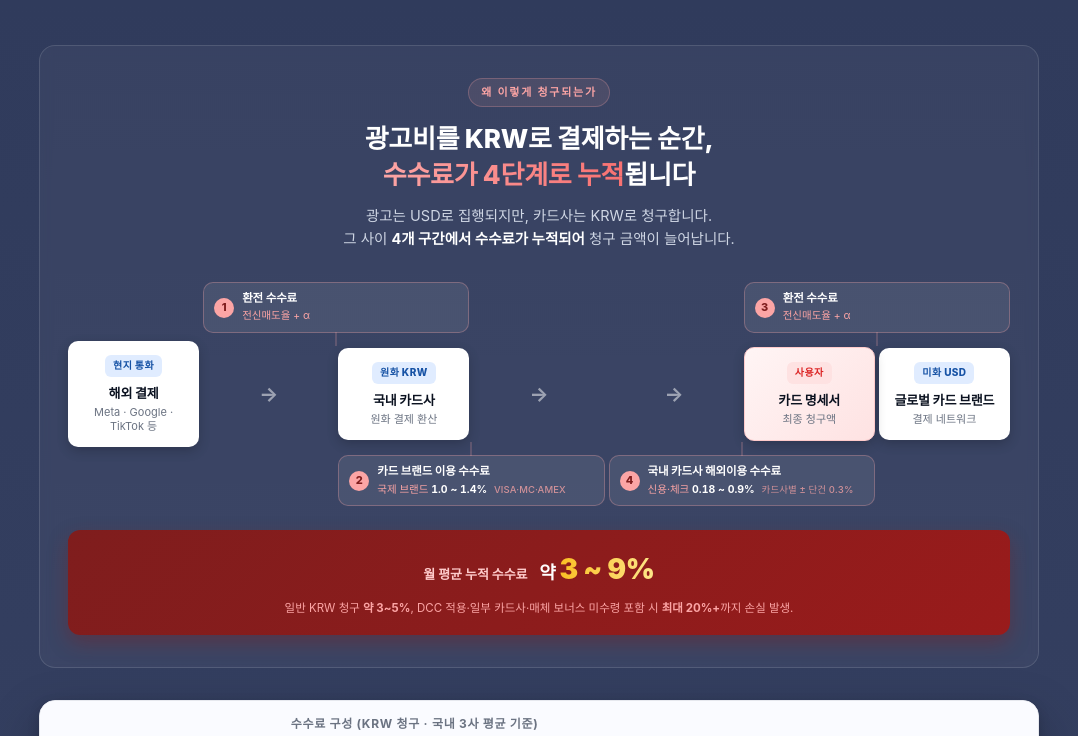
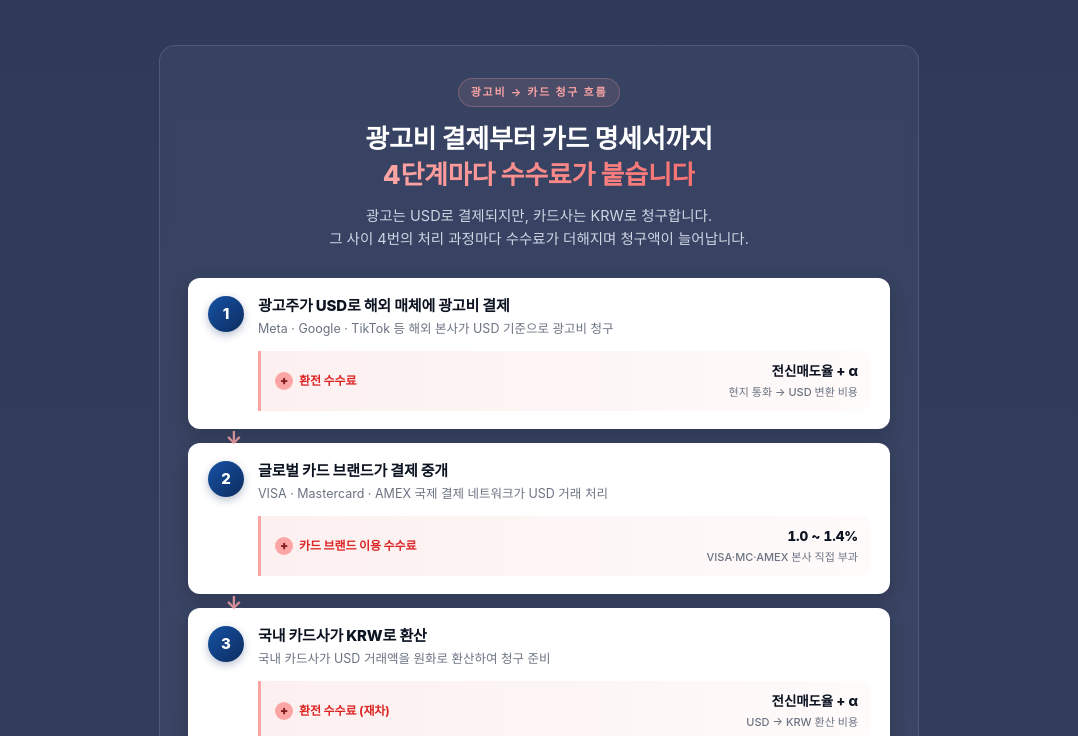
Before and after one commit to appsilon-ai/premium_acc_lead, a website: page index.html in a window 1280 px wide. Shown: the part 3262-3998 px from the top of the page, without its empty margins (101-1179 px from the left). Drawn offline with Linux system fonts and the light colour scheme; a web font is replaced by a local one.

Commit message:
Simplify fee flow explainer: vertical step layout

```diff
--- a/index.html
+++ b/index.html
@@ -1148,49 +1148,35 @@
   .statement-annotation b{color:var(--warn);font-weight:800}
   .statement-annotation .arrow{flex-shrink:0;width:28px;height:28px;border-radius:50%;background:var(--warn);color:#fff;display:grid;place-items:center;font-size:16px;font-weight:800;margin-top:2px}
 
-  /* FEE FLOW EXPLAINER — 4단계 수수료 흐름 다이어그램 */
-  .fee-flow-explainer{max-width:1000px;margin:0 auto 32px;background:rgba(255,255,255,.04);border:1px solid rgba(255,255,255,.12);border-radius:16px;padding:32px 28px;backdrop-filter:blur(6px)}
-  .fee-flow-head{text-align:center;margin-bottom:32px}
+  /* FEE FLOW EXPLAINER — 단순화된 세로 스텝 흐름 */
+  .fee-flow-explainer{max-width:760px;margin:0 auto 32px;background:rgba(255,255,255,.04);border:1px solid rgba(255,255,255,.12);border-radius:16px;padding:32px 28px;backdrop-filter:blur(6px)}
+  .fee-flow-head{text-align:center;margin-bottom:28px}
   .ff-eyebrow{display:inline-block;font-size:11px;font-weight:700;letter-spacing:.16em;text-transform:uppercase;color:#fca5a5;background:rgba(252,165,165,.1);padding:5px 12px;border-radius:999px;border:1px solid rgba(252,165,165,.25)}
   .fee-flow-head h3{margin:14px 0 10px;font-size:clamp(20px, 2.6vw, 26px);font-weight:800;color:#fff;line-height:1.4;letter-spacing:-.01em;word-break:keep-all}
   .ff-accent{color:#fca5a5;background:linear-gradient(90deg,#fca5a5,#f87171);-webkit-background-clip:text;background-clip:text;-webkit-text-fill-color:transparent}
   .fee-flow-head p{font-size:14.5px;color:#cfd6e4;line-height:1.6;word-break:keep-all}
   .fee-flow-head p b{color:#fff;font-weight:700}
-  /* Diagram - desktop horizontal grid */
-  .fee-flow-diagram{display:grid;grid-template-columns:repeat(7, 1fr);grid-template-rows:auto auto auto;gap:8px 4px;align-items:center;margin-bottom:24px}
-  /* Stages: positioned in middle row (row 2), arrows between */
-  .ff-stage{grid-row:2;background:#fff;border-radius:10px;padding:14px 10px;text-align:center;box-shadow:0 4px 12px rgba(0,0,0,.2);min-height:88px;display:flex;flex-direction:column;justify-content:center}
-  .ff-stage:nth-of-type(1){grid-column:1}
-  .ff-stage:nth-of-type(2){grid-column:3}
-  .ff-stage:nth-of-type(3){grid-column:5}
-  .ff-stage:nth-of-type(4){grid-column:7}
-  .ff-stage.ff-stage-final{background:linear-gradient(135deg, #fff5f5, #fee2e2);border:1px solid #fecaca}
-  .ff-stage-tag{font-size:10px;font-weight:800;color:#1652a5;background:#e0ecff;padding:3px 8px;border-radius:6px;display:inline-block;letter-spacing:.04em;margin-bottom:8px;align-self:center}
-  .ff-stage.ff-stage-final .ff-stage-tag{color:#dc2626;background:#fee2e2}
-  .ff-stage-title{font-size:13px;font-weight:800;color:var(--ink);letter-spacing:-.01em;line-height:1.3}
-  .ff-stage-desc{font-size:11px;color:var(--ink-3);margin-top:3px;line-height:1.3}
-  /* Arrows between stages */
-  .ff-arrow{grid-row:2;color:rgba(255,255,255,.5);font-size:20px;text-align:center;font-weight:700}
-  .ff-arrow:nth-of-type(1){grid-column:2}
-  .ff-arrow:nth-of-type(2){grid-column:4}
-  .ff-arrow:nth-of-type(3){grid-column:6}
-  /* Fee markers — fees 1,3 go above (row 1), fees 2,4 go below (row 3) */
-  .ff-fee{background:rgba(255,255,255,.08);border:1px solid rgba(252,165,165,.3);border-radius:10px;padding:8px 10px;display:flex;align-items:center;gap:8px;font-size:11px;line-height:1.35;position:relative}
-  .ff-fee::before{content:'';position:absolute;width:1px;background:rgba(252,165,165,.4);height:14px;left:50%;transform:translateX(-50%)}
-  .ff-fee.fee-1, .ff-fee.fee-3{grid-row:1}
-  .ff-fee.fee-2, .ff-fee.fee-4{grid-row:3}
-  .ff-fee.fee-1::before, .ff-fee.fee-3::before{bottom:-14px}
-  .ff-fee.fee-2::before, .ff-fee.fee-4::before{top:-14px}
-  .ff-fee.fee-1{grid-column:2 / span 2}
-  .ff-fee.fee-2{grid-column:3 / span 2}
-  .ff-fee.fee-3{grid-column:6 / span 2}
-  .ff-fee.fee-4{grid-column:5 / span 2}
-  .ff-fee-num{flex-shrink:0;width:20px;height:20px;border-radius:50%;background:#fca5a5;color:#7f1d1d;display:grid;place-items:center;font-size:11px;font-weight:800}
-  .ff-fee-name{font-size:11.5px;font-weight:700;color:#fff;letter-spacing:-.01em}
-  .ff-fee-rate{font-size:10.5px;color:#fca5a5;margin-top:2px;font-variant-numeric:tabular-nums;line-height:1.5}
-  .ff-fee-rate b{color:#fff;font-weight:700}
-  .ff-fee-tag{display:inline-block;font-size:9.5px;color:rgba(252,165,165,.75);font-weight:500;letter-spacing:.01em;margin-left:4px}
-  /* Total summary */
+
+  /* 스텝 리스트 — 세로 흐름 */
+  .ff-steps{display:flex;flex-direction:column;gap:14px;margin-bottom:22px}
+  .ff-step{position:relative;background:#fff;border-radius:12px;padding:18px 20px;box-shadow:0 6px 18px rgba(0,0,0,.18);display:flex;gap:14px;align-items:flex-start}
+  /* 스텝 사이 연결선 + 아래 화살표 */
+  .ff-step:not(:last-child)::after{content:'↓';position:absolute;left:34px;bottom:-18px;width:24px;height:18px;text-align:center;color:rgba(252,165,165,.8);font-size:18px;font-weight:800;line-height:1;z-index:2}
+  .ff-step-num{flex-shrink:0;width:36px;height:36px;border-radius:50%;background:linear-gradient(135deg,#1652a5,#0d2c5e);color:#fff;display:grid;place-items:center;font-weight:800;font-size:15px;box-shadow:0 3px 8px rgba(13,44,94,.3)}
+  .ff-step.is-final .ff-step-num{background:linear-gradient(135deg,#dc2626,#991b1b);font-size:18px;box-shadow:0 3px 8px rgba(127,29,29,.35)}
+  .ff-step.is-final{background:linear-gradient(135deg,#fff5f5,#fee2e2);border:1px solid #fecaca}
+  .ff-step-body{flex:1;min-width:0}
+  .ff-step-action{font-size:15px;font-weight:800;color:var(--ink);letter-spacing:-.01em;line-height:1.35}
+  .ff-step-desc{font-size:12.5px;color:var(--ink-3);margin-top:4px;line-height:1.5;word-break:keep-all}
+  /* 수수료 하이라이트 박스 */
+  .ff-step-cost{margin-top:12px;padding:10px 12px 10px 14px;background:linear-gradient(90deg,rgba(220,38,38,.07),rgba(220,38,38,.02));border-left:3px solid #fca5a5;border-radius:0 8px 8px 0;display:flex;justify-content:space-between;align-items:center;gap:12px;flex-wrap:wrap}
+  .ff-step-cost-label{font-size:12px;font-weight:700;color:#dc2626;letter-spacing:-.01em;display:flex;align-items:center;gap:6px}
+  .ff-step-cost-label::before{content:'+';display:inline-grid;place-items:center;width:18px;height:18px;border-radius:50%;background:#fca5a5;color:#7f1d1d;font-size:12px;font-weight:900;line-height:1}
+  .ff-step-cost-val{font-size:13.5px;font-weight:800;color:var(--ink);font-variant-numeric:tabular-nums;text-align:right;letter-spacing:-.01em}
+  .ff-step-cost-val small{display:block;font-size:11px;color:var(--ink-3);font-weight:500;margin-top:2px;letter-spacing:0}
+  .ff-step.is-final .ff-step-cost{display:none}
+
+  /* 누적 합계 */
   .fee-flow-total{background:linear-gradient(135deg, #7f1d1d 0%, #991b1b 100%);border-radius:12px;padding:18px 24px;text-align:center;box-shadow:0 8px 20px rgba(127,29,29,.4)}
   .ff-total-main{display:flex;align-items:baseline;justify-content:center;gap:12px;flex-wrap:wrap}
   .ff-total-label{font-size:13px;color:#fecaca;font-weight:600;letter-spacing:-.01em}
@@ -1198,25 +1184,25 @@
   .ff-total-rate b{font-size:28px;font-weight:900;background:linear-gradient(90deg,#fbbf24,#fde68a);-webkit-background-clip:text;background-clip:text;-webkit-text-fill-color:transparent}
   .ff-total-note{margin-top:8px;font-size:11.5px;color:#fca5a5;line-height:1.5}
   .ff-br-pc{display:inline}
-  @media (max-width:900px){
-    .ff-br-pc{display:none}
-  }
-  /* Mobile — collapse to vertical flow */
+  @media (max-width:900px){ .ff-br-pc{display:none} }
+  /* 모바일 압축 */
   @media (max-width:700px){
-    .fee-flow-explainer{padding:18px 14px;margin:0 0 24px}
+    .fee-flow-explainer{padding:18px 14px;margin:0 0 24px;border-radius:14px}
     .fee-flow-head{margin-bottom:20px;text-align:left}
     .fee-flow-head h3{font-size:18px;margin-top:10px}
     .fee-flow-head h3 br{display:none}
     .fee-flow-head p{font-size:13px}
-    .fee-flow-diagram{display:flex;flex-direction:column;gap:8px;margin-bottom:18px}
-    .ff-stage{grid-row:auto;grid-column:auto !important;flex-direction:row;justify-content:flex-start;text-align:left;padding:12px 14px;min-height:0;gap:12px;align-items:center}
-    .ff-stage-tag{margin-bottom:0;align-self:center}
-    .ff-stage-body{flex:1}
-    .ff-arrow{grid-row:auto;grid-column:auto;transform:rotate(90deg);font-size:18px;color:rgba(255,255,255,.4);margin:-4px 0}
-    .ff-fee{grid-row:auto;grid-column:auto !important;padding:10px 12px;background:rgba(220,38,38,.12);border-color:rgba(252,165,165,.4)}
-    .ff-fee::before{display:none}
-    .ff-fee-name{font-size:12.5px}
-    .ff-fee-rate{font-size:11.5px}
+    .ff-steps{gap:12px;margin-bottom:18px}
+    .ff-step{padding:14px 16px;gap:12px}
+    .ff-step:not(:last-child)::after{left:30px;bottom:-15px;font-size:16px}
+    .ff-step-num{width:32px;height:32px;font-size:14px}
+    .ff-step.is-final .ff-step-num{font-size:16px}
+    .ff-step-action{font-size:14px}
+    .ff-step-desc{font-size:12px}
+    .ff-step-cost{padding:8px 10px 8px 12px;margin-top:10px;gap:8px}
+    .ff-step-cost-label{font-size:11.5px}
+    .ff-step-cost-val{font-size:12.5px}
+    .ff-step-cost-val small{font-size:10.5px}
     .fee-flow-total{padding:14px 16px}
     .ff-total-rate b{font-size:24px}
     .ff-total-note{font-size:11px}
@@ -1531,98 +1517,86 @@
       </div>
     </div>
 
-    <!-- 4단계 수수료 흐름 다이어그램 — "왜 이렇게 청구되는가" 설명 -->
+    <!-- 광고비 결제 → 카드 청구 흐름 — 단계별 발생 수수료 -->
     <div class="fee-flow-explainer">
       <div class="fee-flow-head">
-        <span class="ff-eyebrow">왜 이렇게 청구되는가</span>
-        <h3>광고비를 KRW로 결제하는 순간,<br><span class="ff-accent">수수료가 4단계로 누적</span>됩니다</h3>
-        <p class="ff-sub">광고는 USD로 집행되지만, 카드사는 KRW로 청구합니다.<br class="ff-br-pc">그 사이 <b>4개 구간에서 수수료가 누적되어</b> 청구 금액이 늘어납니다.</p>
-      </div>
-
-      <div class="fee-flow-diagram">
-        <!-- Stage 1 -->
-        <div class="ff-stage">
-          <div class="ff-stage-tag">현지 통화</div>
-          <div class="ff-stage-body">
-            <div class="ff-stage-title">해외 결제</div>
-            <div class="ff-stage-desc">Meta · Google · TikTok 등</div>
-          </div>
-        </div>
-        <div class="ff-arrow">→</div>
-
-        <!-- Fee 1 marker (위에 배치) -->
-        <div class="ff-fee fee-1">
-          <span class="ff-fee-num">1</span>
-          <div>
-            <div class="ff-fee-name">환전 수수료</div>
-            <div class="ff-fee-rate">전신매도율 + α</div>
-          </div>
-        </div>
-
-        <!-- Stage 2 -->
-        <div class="ff-stage">
-          <div class="ff-stage-tag">미화 USD</div>
-          <div class="ff-stage-body">
-            <div class="ff-stage-title">글로벌 카드 브랜드</div>
-            <div class="ff-stage-desc">결제 네트워크</div>
-          </div>
-        </div>
-        <div class="ff-arrow">→</div>
-
-        <!-- Fee 2 marker -->
-        <div class="ff-fee fee-2">
-          <span class="ff-fee-num">2</span>
-          <div>
-            <div class="ff-fee-name">카드 브랜드 이용 수수료</div>
-            <div class="ff-fee-rate">국제 브랜드 <b>1.0 ~ 1.4%</b> <span class="ff-fee-tag">VISA·MC·AMEX</span></div>
-          </div>
-        </div>
-
-        <!-- Stage 3 -->
-        <div class="ff-stage">
-          <div class="ff-stage-tag">원화 KRW</div>
-          <div class="ff-stage-body">
-            <div class="ff-stage-title">국내 카드사</div>
-            <div class="ff-stage-desc">원화 결제 환산</div>
-          </div>
-        </div>
-        <div class="ff-arrow">→</div>
-
-        <!-- Fee 3 marker (위) -->
-        <div class="ff-fee fee-3">
-          <span class="ff-fee-num">3</span>
-          <div>
-            <div class="ff-fee-name">환전 수수료</div>
-            <div class="ff-fee-rate">전신매도율 + α</div>
-          </div>
-        </div>
-
-        <!-- Stage 4 -->
-        <div class="ff-stage ff-stage-final">
-          <div class="ff-stage-tag">사용자</div>
-          <div class="ff-stage-body">
-            <div class="ff-stage-title">카드 명세서</div>
-            <div class="ff-stage-desc">최종 청구액</div>
-          </div>
-        </div>
-
-        <!-- Fee 4 marker -->
-        <div class="ff-fee fee-4">
-          <span class="ff-fee-num">4</span>
-          <div>
-            <div class="ff-fee-name">국내 카드사 해외이용 수수료</div>
-            <div class="ff-fee-rate">신용·체크 <b>0.18 ~ 0.9%</b> <span class="ff-fee-tag">카드사별 ± 단건 0.3%</span></div>
-          </div>
-        </div>
+        <span class="ff-eyebrow">광고비 → 카드 청구 흐름</span>
+        <h3>광고비 결제부터 카드 명세서까지<br><span class="ff-accent">4단계마다 수수료가 붙습니다</span></h3>
+        <p class="ff-sub">광고는 USD로 결제되지만, 카드사는 KRW로 청구합니다.<br class="ff-br-pc">그 사이 4번의 처리 과정마다 수수료가 더해지며 청구액이 늘어납니다.</p>
+      </div>
+
+      <div class="ff-steps">
+
+        <!-- Step 1 -->
+        <div class="ff-step">
+          <div class="ff-step-num">1</div>
+          <div class="ff-step-body">
+            <div class="ff-step-action">광고주가 USD로 해외 매체에 광고비 결제</div>
+            <div class="ff-step-desc">Meta · Google · TikTok 등 해외 본사가 USD 기준으로 광고비 청구</div>
+            <div class="ff-step-cost">
+              <span class="ff-step-cost-label">환전 수수료</span>
+              <span class="ff-step-cost-val">전신매도율 + α<small>현지 통화 → USD 변환 비용</small></span>
+            </div>
+          </div>
+        </div>
+
+        <!-- Step 2 -->
+        <div class="ff-step">
+          <div class="ff-step-num">2</div>
+          <div class="ff-step-body">
+            <div class="ff-step-action">글로벌 카드 브랜드가 결제 중개</div>
+            <div class="ff-step-desc">VISA · Mastercard · AMEX 국제 결제 네트워크가 USD 거래 처리</div>
+            <div class="ff-step-cost">
+              <span class="ff-step-cost-label">카드 브랜드 이용 수수료</span>
+              <span class="ff-step-cost-val">1.0 ~ 1.4%<small>VISA·MC·AMEX 본사 직접 부과</small></span>
+            </div>
+          </div>
+        </div>
+
+        <!-- Step 3 -->
+        <div class="ff-step">
+          <div class="ff-step-num">3</div>
+          <div class="ff-step-body">
+            <div class="ff-step-action">국내 카드사가 KRW로 환산</div>
+            <div class="ff-step-desc">국내 카드사가 USD 거래액을 원화로 환산하여 청구 준비</div>
+            <div class="ff-step-cost">
+              <span class="ff-step-cost-label">환전 수수료 (재차)</span>
+              <span class="ff-step-cost-val">전신매도율 + α<small>USD → KRW 환산 비용</small></span>
+            </div>
+          </div>
+        </div>
+
+        <!-- Step 4 -->
+        <div class="ff-step">
+          <div class="ff-step-num">4</div>
+          <div class="ff-step-body">
+            <div class="ff-step-action">국내 카드사가 광고주에게 청구 처리</div>
+            <div class="ff-step-desc">국내 카드사가 자체 해외이용 수수료를 추가하여 명세서에 반영</div>
+            <div class="ff-step-cost">
+              <span class="ff-step-cost-label">국내 카드사 해외이용 수수료</span>
+              <span class="ff-step-cost-val">0.18 ~ 0.9%<small>+ 단건 0.3% (카드사별 상이)</small></span>
+            </div>
+          </div>
+        </div>
+
+        <!-- Final -->
+        <div class="ff-step is-final">
+          <div class="ff-step-num">💳</div>
+          <div class="ff-step-body">
+            <div class="ff-step-action">광고주 카드 명세서로 최종 청구</div>
+            <div class="ff-step-desc">원래 광고비에 위 4종 수수료가 모두 누적된 금액이 청구됨</div>
+          </div>
+        </div>
+
       </div>
 
       <div class="fee-flow-total">
         <div class="ff-total-main">
-          <span class="ff-total-label">월 평균 누적 수수료</span>
-          <span class="ff-total-rate">약 <b>3 ~ 9%</b></span>
+          <span class="ff-total-label">누적 손실</span>
+          <span class="ff-total-rate">광고비의 약 <b>3 ~ 9%</b></span>
         </div>
         <p class="ff-total-note">
-          일반 KRW 청구 <b>약 3~5%</b>, DCC 적용·일부 카드사·매체 보너스 미수령 포함 시 <b>최대 20%+</b>까지 손실 발생.
+          일반 KRW 청구 시 <b>3~5%</b>, DCC 적용·일부 카드사·매체 보너스 미수령 포함 시 <b>최대 20%+</b>까지 손실.
         </p>
       </div>
     </div>
```
